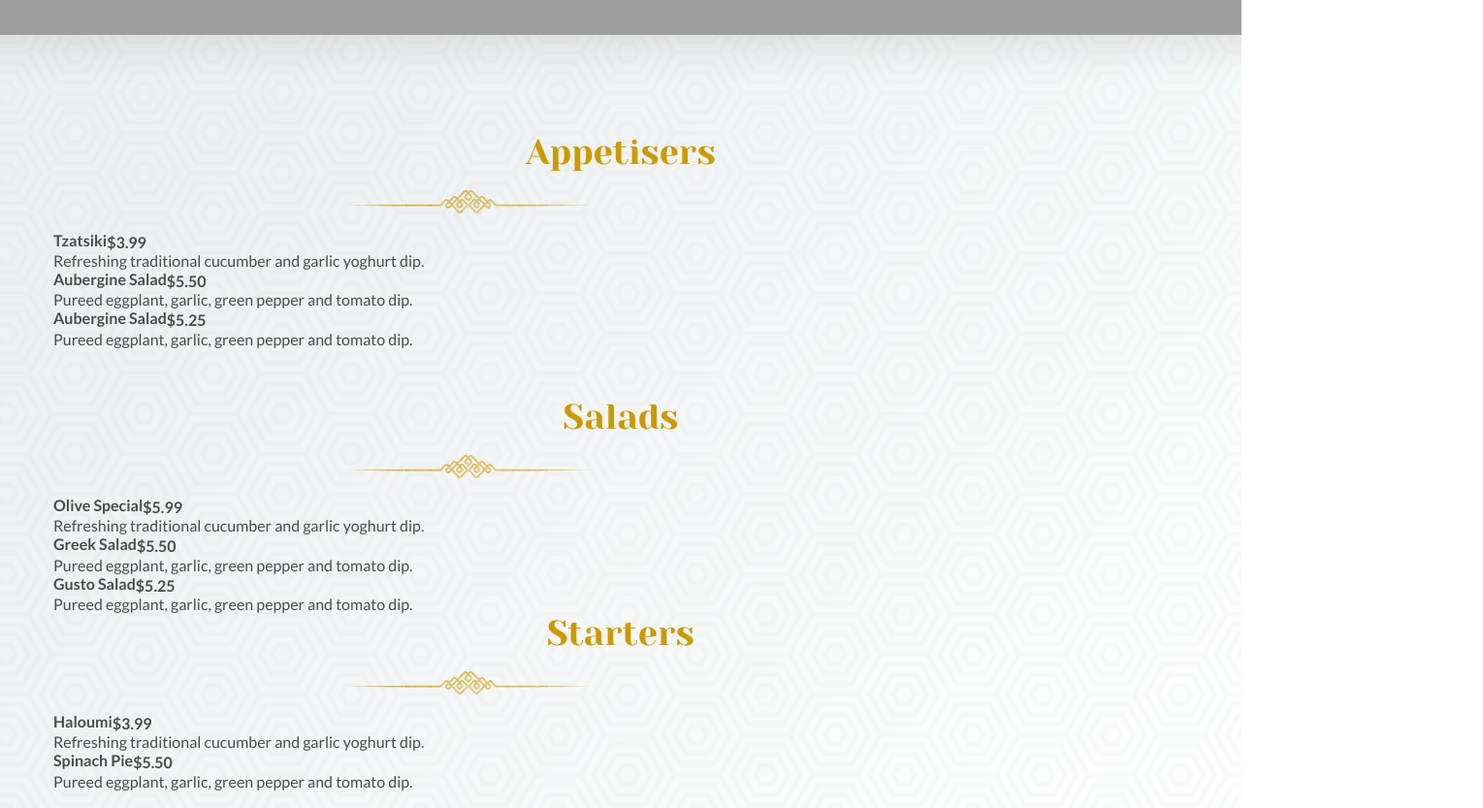
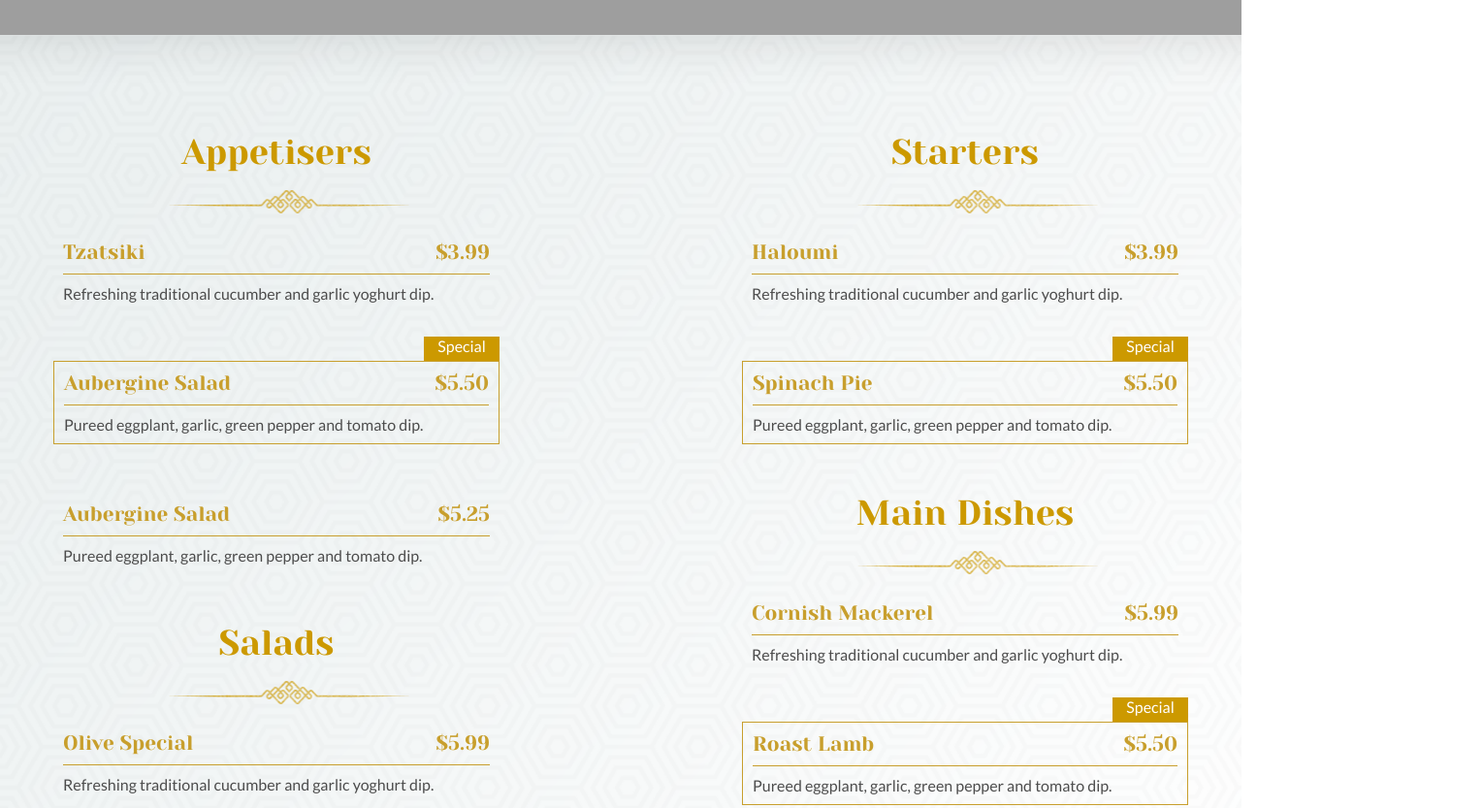
Before and after one commit to moinsoft/Restaurant, a website: page index.html in a window 1280 px wide. Shown: the part 2280-3113 px from the top of the page at 97% size, 1529 px wide, since content can reach past the window. Drawn offline with nearby package versions, Linux system fonts and the light colour scheme; grey boxes are pictures that could not be loaded; a web font is replaced by a local one.

Commit message:
Menu Area Finished

```diff
--- a/scss/layouts/_menu.scss
+++ b/scss/layouts/_menu.scss
@@ -3,3 +3,56 @@
 /*====================
 Menu Area
 ======================*/
+
+
+.menu{
+
+  &__box{
+    display: grid;
+    grid-template-columns: repeat(2,1fr);
+    column-gap: 250px;
+  }
+
+  &__title{
+    font-size: $secondaryHeading;
+    color: $secondaryHeadingColor;
+    font-weight: 500;
+    font-family: $secondaryFontFamily;
+    text-transform: capitalize;
+    padding-bottom: 10px;
+    border-bottom: 1px solid $secondaryHeadingColor;
+    margin-bottom: 10px;
+  }
+
+  &__price{
+    float: right;
+  }
+
+  &__item{
+    margin-bottom: 50px;
+    padding: 10px;
+
+    &--special{
+      border: 1px solid $secondaryHeadingColor;
+      position: relative;
+
+      &::after{
+        content: "Special";
+        position: absolute;
+        width: 17%;
+        height: 25px;
+        background-color: $primaryHeadingColor;
+        color: $whiteColor;
+        top: -26px;
+        right: -1px;
+        text-align: center;
+      }
+    }
+  }
+
+
+  &__description{
+    color: $primaryFontColor;
+  }
+
+}
```
Also changed, not shown: css/style.css, 1 other file.
